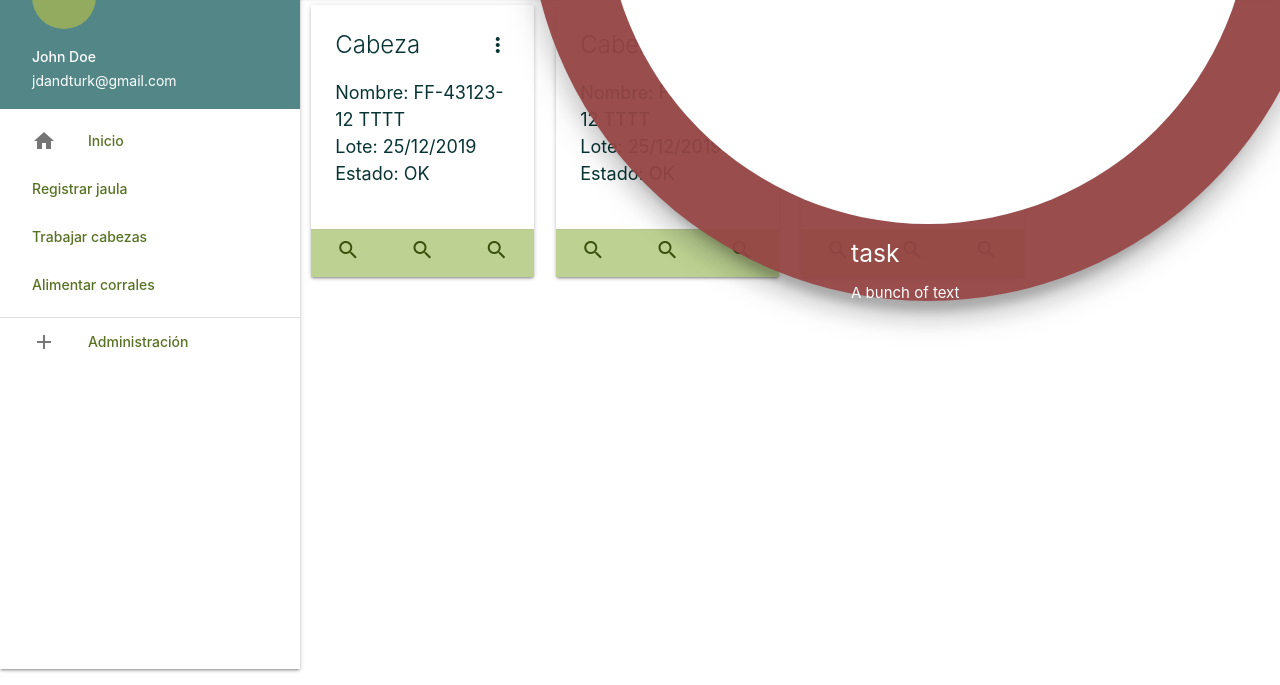
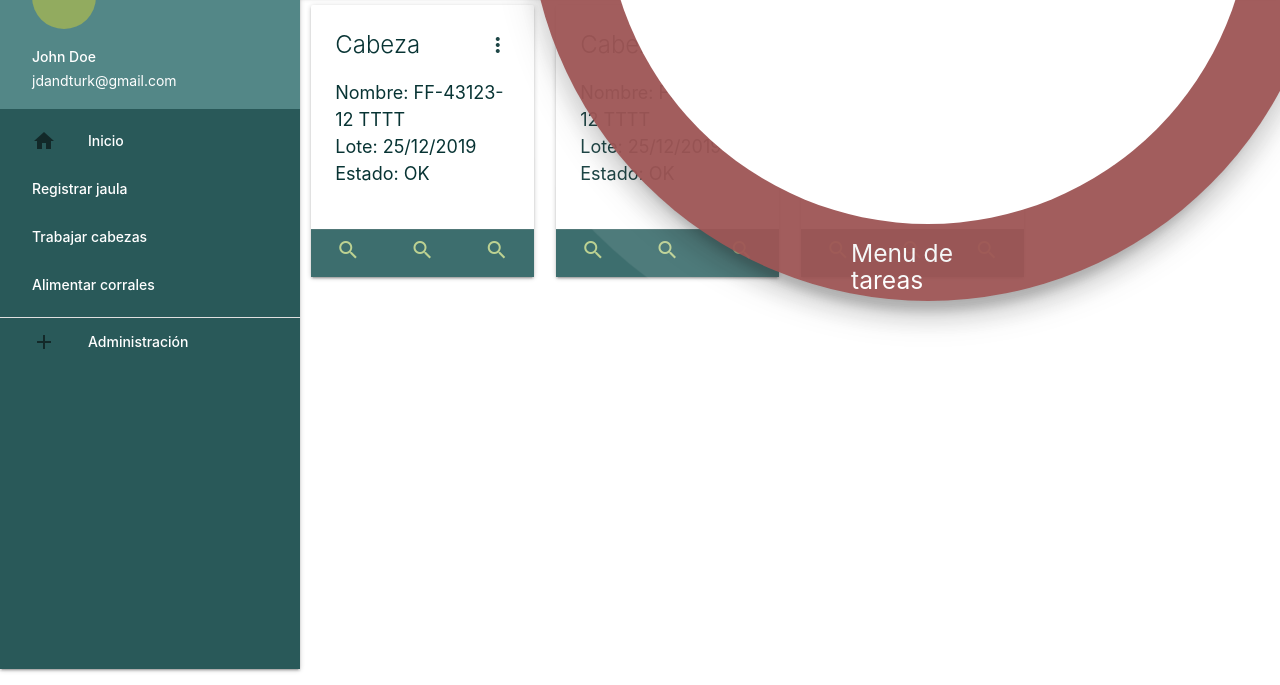
Before and after one commit to Martin-RB/Protepec_v2, a website: page index.html in a window 1280 px wide. Both pictures are taken after a click on the link "INGRESAR". Shown: the part 131-816 px from the top of the page. Drawn offline with Linux system fonts and the light colour scheme.

Commit message:
+ Ajustados diseños de colores mas estables + Intentado arreglar el problema con el feature discovery (sin exito) + Agregada clase estatica de funciones globales

```diff
--- a/bin/src/screens/Platform.js
+++ b/bin/src/screens/Platform.js
@@ -61,16 +61,22 @@ define(["require", "exports", "../../lib/ScreenMastah/PresenterCommon/BasePresen
             return _this;
         }
         PlatformView.prototype.OnDraw = function () {
+            var _this = this;
+            this.setEvents();
             this.initSidenav();
             this.initDropdown();
             this.initTapTarget();
-            this.setEvents();
-            this._tapTarget_I.open();
+            setTimeout(function () {
+                _this._tapTarget_I.tapTarget("open");
+            }, 500);
         };
         PlatformView.prototype.setEvents = function () {
             var _this = this;
             this.F["close-session"].click(function () {
                 var _a;
+                _this.destroySidenav();
+                _this.destroyTapTarget();
+                _this.destroyDropdown();
                 (_a = _this._logoutEvent) === null || _a === void 0 ? void 0 : _a.call(_this);
             });
             this.Container.find(".f_selectSection").click(function (e) {
@@ -99,12 +105,21 @@ define(["require", "exports", "../../lib/ScreenMastah/PresenterCommon/BasePresen
             this._sidenav_I = M.Sidenav.init(elems)[0];
         };
         PlatformView.prototype.initTapTarget = function () {
-            var elems = this.Container.find(".tap-target")[0];
-            this._tapTarget_I = M.TapTarget.init(elems);
+            var elems = this.F["tasks"];
+            this._tapTarget_I = elems.tapTarget();
         };
         PlatformView.prototype.initDropdown = function () {
             var elems = this.Container.find(".dropdown-trigger");
-            var instances = M.Dropdown.init(elems, { alignment: "right", constrainWidth: false });
+            this._topNav_Dropdown_I = M.Dropdown.init(elems, { alignment: "right", constrainWidth: false })[0];
+        };
+        PlatformView.prototype.destroySidenav = function () {
+            this._sidenav_I.destroy();
+        };
+        PlatformView.prototype.destroyTapTarget = function () {
+            this._tapTarget_I.tapTarget("destroy");
+        };
+        PlatformView.prototype.destroyDropdown = function () {
+            this._topNav_Dropdown_I.destroy();
         };
         return PlatformView;
     }(BaseView_1.BaseView));
--- a/css/general.css
+++ b/css/general.css
@@ -100,10 +100,11 @@ body{
 	top: 56px;
 	height: calc(100% - 56px);
 	/* FFFF background-color: var(--color-ternary2); */
+	background-color: var(--color-secondary1);
 }
 /* FFFF */
 .my-sidenav li>a{
-	color: var(--color-ternary3);
+	color: #fff;
 }
 .user-background{
 	width: 500px;
@@ -161,12 +162,12 @@ body{
 	display: grid;
 	grid-template-columns: auto auto auto;
 	/* FFFF background-color: var(--color-secondary1) !important; */
-	background-color: var(--color-ternary4) !important;
+	background-color: var(--color-secondary2) !important;
 	padding: 8px 0 !important;
 }
 /* FFFF */
 .card-bottom > a{
-	color: var(--color-ternary5) !important;
+	color: var(--color-ternary4) !important;
 }
 
 .card-content-bgColor{
--- a/html/platform.html
+++ b/html/platform.html
@@ -50,10 +50,10 @@
     </div>
 
 
-    <div class="tap-target" data-target="test00">
+    <div class="tap-target" data-target="test00" id="tasks">
         <div class="tap-target-content">
-            <h5>task</h5>
-            <p>A bunch of text</p>
+            <h5>Menu de tareas</h5>
+            <p></p>
         </div>
     </div>
 
--- /dev/null
+++ b/src/screens/GlobalFunctions.ts
@@ -0,0 +1,3 @@
+export class GlobalFunctions{
+    private static GlobalContainer = $("body");
+}
```
Also changed, not shown: bin/src/screens/GlobalFunctions.js (added, +11 -0 lines), src/screens/Platform.ts (+25 -7 lines).
